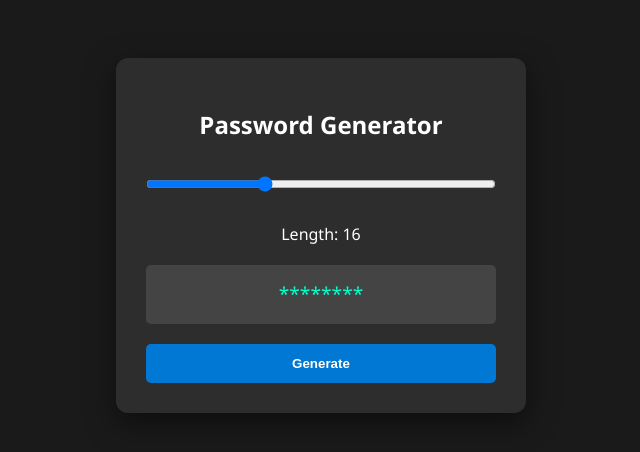
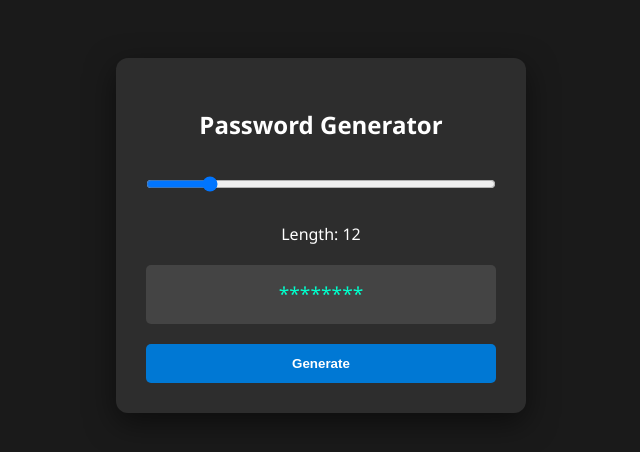
Before and after one commit to kavya439/python, a Flask app: page / in a window 1280 px wide. Shown: the top 452 px of the page, without its empty margins (319-959 px from the left). Run offline with Flask 3, Linux system fonts and the light colour scheme.

Commit message:
update length

```diff
--- a/templates/index.html
+++ b/templates/index.html
@@ -14,8 +14,8 @@
 <body>
     <div class="box">
         <h2>Password Generator</h2>
-        <input type="range" id="lenRange" min="8" max="32" value="16" oninput="lenVal.innerText = this.value">
-        <p>Length: <span id="lenVal">16</span></p>
+        <input type="range" id="lenRange" min="8" max="32" value="12" oninput="lenVal.innerText = this.value">
+        <p>Length: <span id="lenVal">12</span></p>
         <div id="pass">********</div>
         <button onclick="gen()">Generate</button>
     </div>
```
